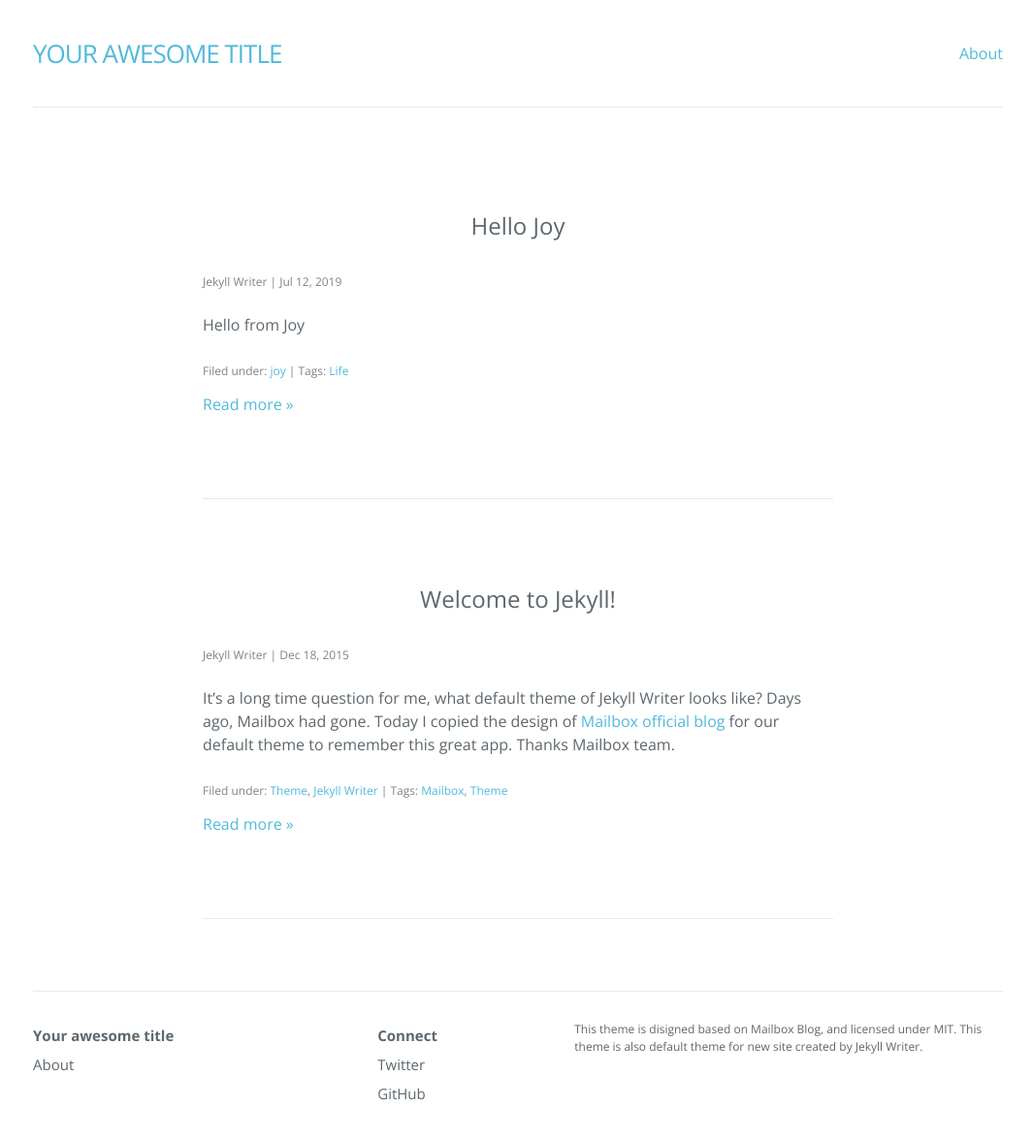
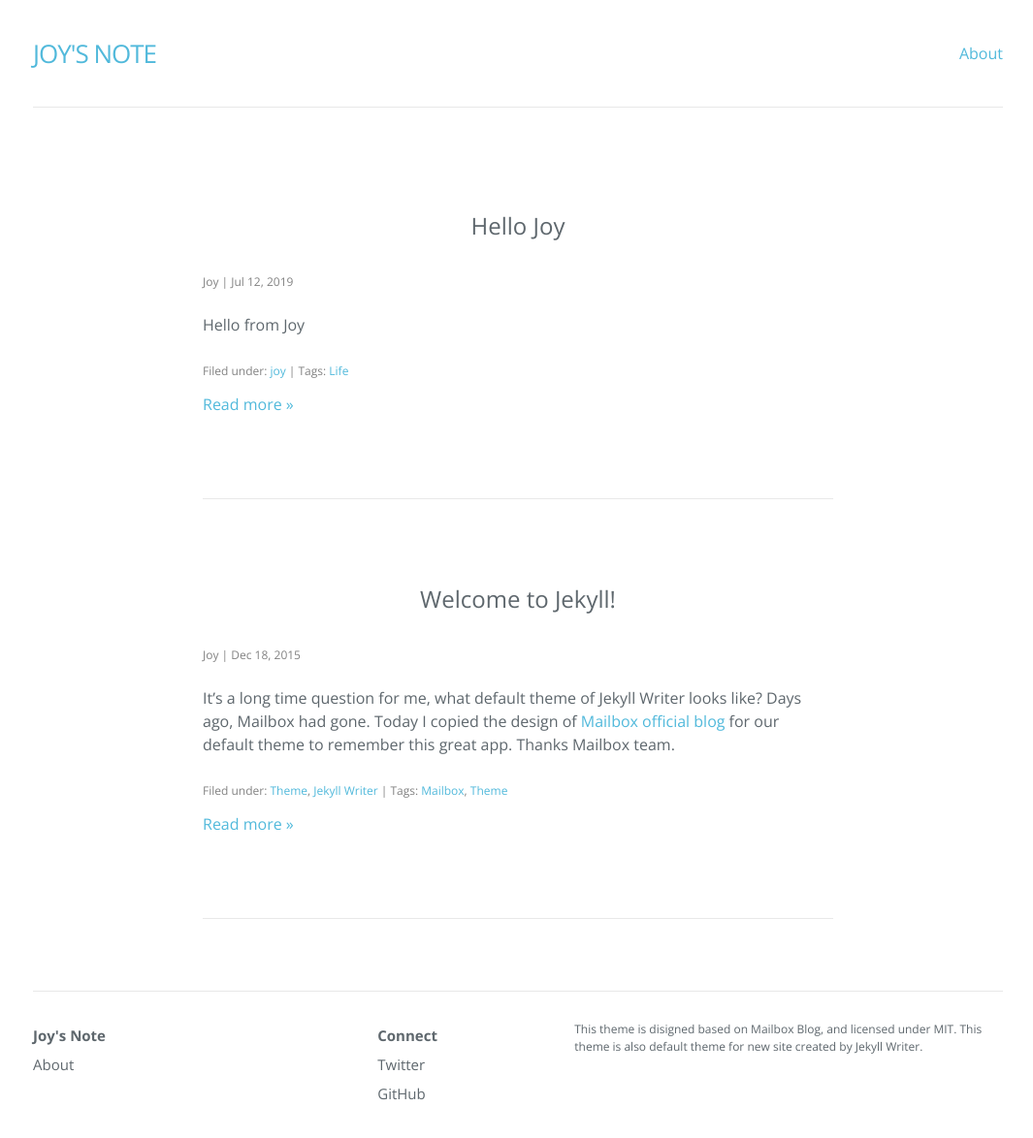
Before and after one commit to joystitch/joystitch.github.io, a Jekyll site: the page built from index.html, in a window 1280 px wide and 1211 px high. Shown: the top 1174 px of the window at 97% size, without its empty margins (106-1171 px from the left). Built offline with Jekyll 4.4.1, drawn with Linux system fonts in a browser that asks for light colours; nearby versions of some CDN libraries; the list of posts is cut into pages by our own code.

Commit message:
Update _config.yml

```diff
--- a/_config.yml
+++ b/_config.yml
@@ -6,8 +6,8 @@
 # 'jekyll serve'. If you change this file, please restart the server process.
 
 # Site settings
-title: Your awesome title
-author: Jekyll Writer
+title: Joy's Note
+author: Joy
 description: > # this means to ignore newlines until "baseurl:"
   This theme is disigned based on Mailbox Blog, and licensed under MIT.
   This theme is also default theme for new site created by Jekyll Writer.
```
